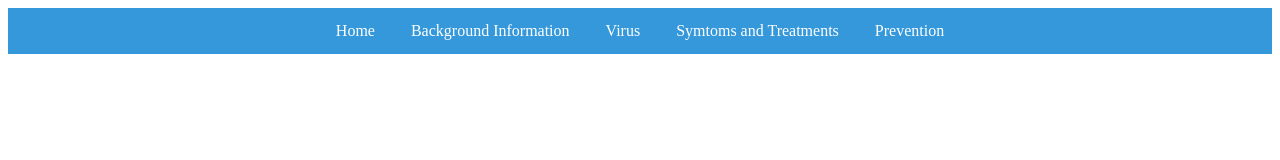
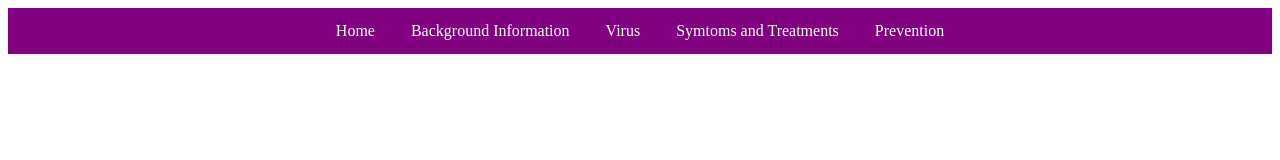
Before and after one commit to FORTNITE-CID/Science-Enrichment-Project, a plain HTML site: page index.html in a window 1280 px wide. Drawn offline with Linux system fonts and the light colour scheme.

Commit message:
Update index.html

```diff
--- a/index.html
+++ b/index.html
@@ -5,7 +5,7 @@
     <meta name="viewport" content="width=device-width, initial-scale=1.0">
     <style>
       nav {
-        background-color: #3498db;
+        background-color: purple;
         overflow: hidden;
         text-align: center;
       }
```
